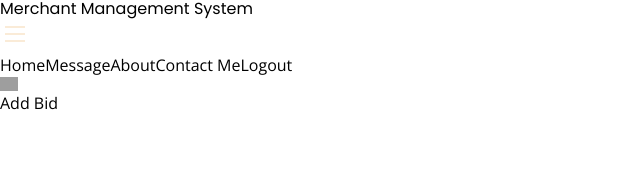
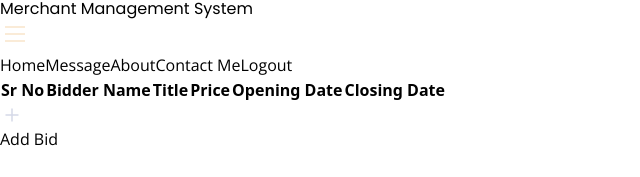
Before and after one commit to Shubhanker01/Merchant-System, a React (Vite) app in the folder Frontend/merchant-client/: page /main-app/1 in a window 1280 px wide. Shown: the part 303-480 px from the top of the page, without its empty margins (0-640 px from the left). Built offline with nearby package versions, Linux system fonts and the light colour scheme; grey boxes are pictures that could not be loaded.

Commit message:
bids table

```diff
--- /dev/null
+++ b/Frontend/merchant-client/src/Components/Body/BidsTable.jsx
@@ -0,0 +1,22 @@
+import React from 'react'
+
+function BidsTable() {
+    return (
+        <div className='mt-[100px]'>
+            <table className='table-auto'>
+                <thead>
+                    <tr>
+                        <th>Sr No</th>
+                        <th>Bidder Name</th>
+                        <th>Title</th>
+                        <th>Price</th>
+                        <th>Opening Date</th>
+                        <th>Closing Date</th>
+                    </tr>
+                </thead>
+            </table>
+        </div>
+    )
+}
+
+export default BidsTable
--- a/Frontend/merchant-client/src/Components/Footer/AddBid.jsx
+++ b/Frontend/merchant-client/src/Components/Footer/AddBid.jsx
@@ -2,10 +2,13 @@ import React from 'react'
 
 function AddBid() {
     return (
-        <div className='fixed bottom-[20px] right-[20px]'>
+        <div className='fixed bottom-[20px] right-[20px] z-0'>
             <button className='m-4 bg-sky-950 rounded-md flex'>
-                <img width="18" height="18" src="https://img.icons8.com/android/18/plus.png" alt="plus" />
-                <p className='text-slate-100'>Add Bid</p>
+                <svg className='m-2' width="24" height="24" viewBox="0 0 24 24" fill="#d5d9e8" xmlns="http://www.w3.org/2000/svg" transform="rotate(0 0 0)">
+                    <path d="M11.2502 6C11.2502 5.58579 11.586 5.25 12.0002 5.25C12.4145 5.25 12.7502 5.58579 12.7502 6V11.2502H18.0007C18.4149 11.2502 18.7507 11.586 18.7507 12.0002C18.7507 12.4145 18.4149 12.7502 18.0007 12.7502H12.7502V18.0007C12.7502 18.4149 12.4145 18.7507 12.0002 18.7507C11.586 18.7507 11.2502 18.4149 11.2502 18.0007V12.7502H6C5.58579 12.7502 5.25 12.4145 5.25 12.0002C5.25 11.586 5.58579 11.2502 6 11.2502H11.2502V6Z" fill="#d5d9e8" />
+                </svg>
+
+                <p className='hidden sm:block text-slate-100 font-medium m-2'>Add Bid</p>
             </button>
         </div>
     )
--- a/Frontend/merchant-client/src/Components/Header/NavbarApp.jsx
+++ b/Frontend/merchant-client/src/Components/Header/NavbarApp.jsx
@@ -15,7 +15,7 @@ function NavbarApp() {
     }
     return (
         <div>
-            <div className='fixed w-full'>
+            <div className='fixed w-full z-10 top-[-10px]'>
                 {/* Navbar */}
                 <nav className="bg-slate-900 p-4">
                     <div className="container mx-auto flex justify-between items-center">
@@ -43,7 +43,7 @@ function NavbarApp() {
                                     <a href="/" className="text-white text-base  px-4 py-2  hover:text-orange-600">Contact Me</a>
                                     <button className='text-slate-100 bg-orange-600 rounded-md text-base p-2'>Logout</button>
                                 </div> :
-                                <div className='fixed flex flex-col w-[104%] h-full z-10 bg-slate-900 transition duration-500 delay-150 ease-in-out top-[70px] left-[-10px]'>
+                                <div className='fixed z-10 flex flex-col w-[104%] h-full z-10 bg-slate-900 transition duration-500 delay-150 ease-in-out top-[70px] left-[-10px]'>
                                     <a href="/" className="text-white text-base px-4 py-2 hover:text-orange-600 self-center">Home</a>
                                     <a href="#Projects" className="text-white text-base  px-4 py-2  hover:text-orange-600 self-center">Message</a>
                                     <a href="/" className="text-white text-base  px-4 py-2  hover:text-orange-600 self-center">About</a>
--- a/Frontend/merchant-client/src/Components/Main App/MainApp.jsx
+++ b/Frontend/merchant-client/src/Components/Main App/MainApp.jsx
@@ -1,11 +1,13 @@
 import React from 'react'
 import NavbarApp from '../Header/NavbarApp'
 import AddBid from '../Footer/AddBid'
+import BidsTable from '../Body/BidsTable'
 
 function MainApp() {
     return (
         <div>
             <NavbarApp />
+            <BidsTable />
             <AddBid />
         </div>
     )
```
